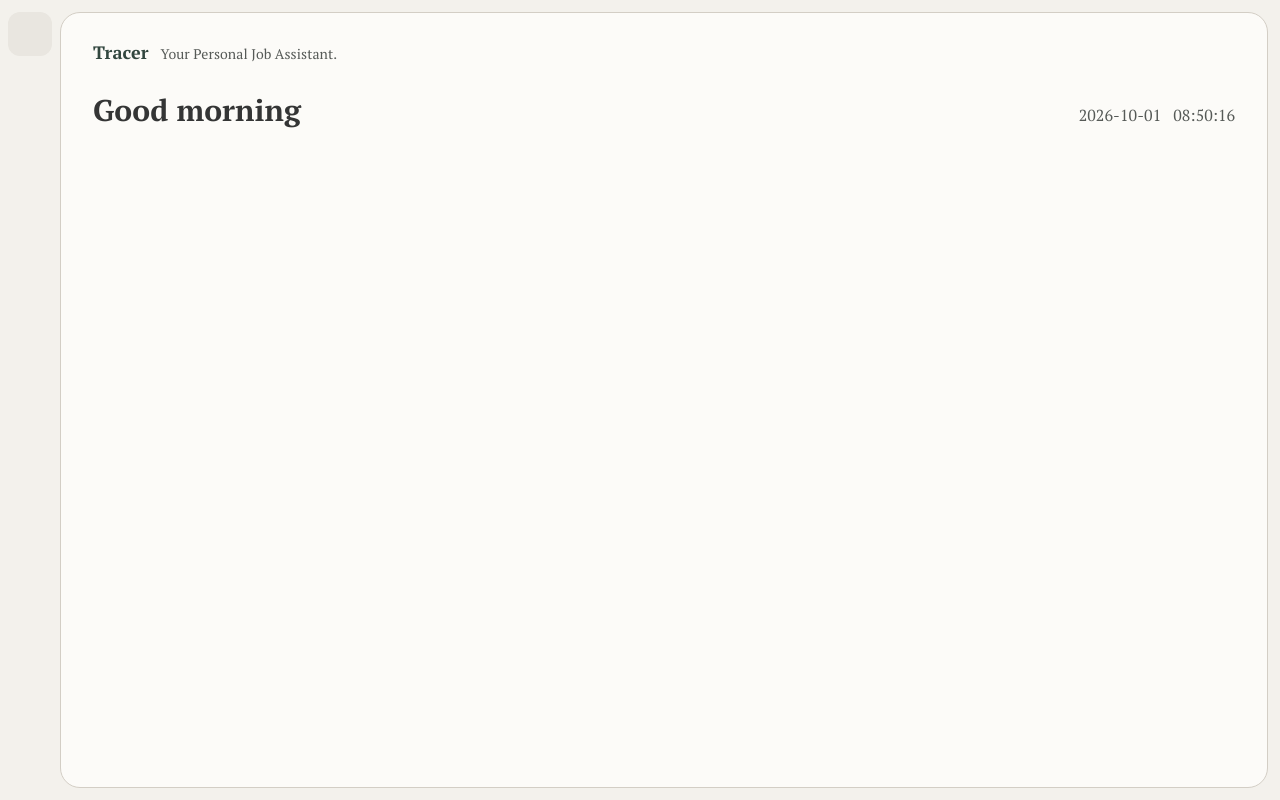
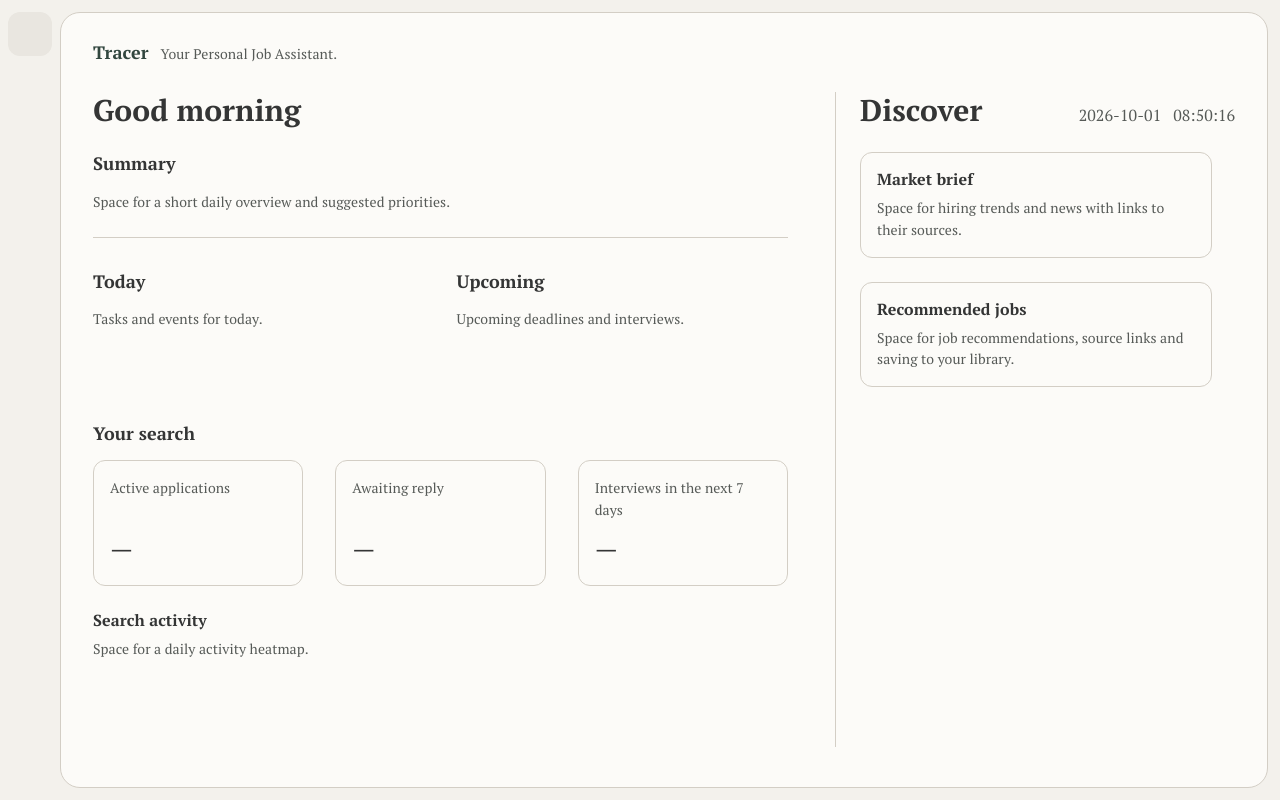
Before and after one commit to dylanxc-cnde/Tracer, a React (Vite) app in the folder frontend/: page / in a window 1280 px wide. Both pictures are taken after a click on the button 30 px from the left and 34 px from the top of the page. Built offline with nearby package versions, Linux system fonts and the light colour scheme; some icons are missing.

Commit message:
feat: home page placeholder and draft

```diff
--- a/frontend/src/App.css
+++ b/frontend/src/App.css
@@ -188,8 +188,19 @@ button:disabled {
     0 4px 8px rgba(158, 51, 51, 0.12);
 }
 
+.home-page {
+  /* Keep the trial title scale local to Home, without changing other pages. */
+  --font-size-page-section-title: 1.125rem;
+  display: grid;
+  flex: 1;
+  grid-template-columns: minmax(0, 2fr) minmax(25rem, 1fr);
+  min-height: 0;
+  gap: 24px;
+}
+
 .home-page__header {
   display: flex;
+  flex-shrink: 0;
   flex-wrap: wrap;
   align-items: baseline;
   gap: 8px 24px;
@@ -273,6 +284,134 @@ button:disabled {
     opacity: 0;
     transform: translateY(-100%);
   }
+}
+
+.home-page__prototype-note {
+  margin: 0 0 24px;
+  color: var(--color-text-secondary);
+  font-size: var(--font-size-caption);
+}
+
+.home-page__overview {
+  display: grid;
+  align-content: start;
+  gap: 32px;
+}
+
+.home-page__summary-divider {
+  width: 100%;
+  margin: 24px 0 0;
+  border: 0;
+  border-top: 1px solid var(--color-border-subtle);
+}
+
+.home-page__personal,
+.home-page__discover {
+  display: flex;
+  flex-direction: column;
+  min-width: 0;
+  min-height: 0;
+}
+
+.home-page__discover {
+  padding-left: 24px;
+  border-left: 1px solid var(--color-border-subtle);
+}
+
+.home-page__discover-content,
+.home-page__search-details {
+  display: grid;
+  align-content: start;
+  gap: 24px;
+}
+
+.home-page__scroll-region:focus-visible {
+  outline: 2px solid var(--color-action-primary);
+  outline-offset: -2px;
+}
+
+.home-page__discover-section {
+  padding: 16px;
+  border: 1px solid var(--color-border-subtle);
+  border-radius: 12px;
+}
+
+.home-page__columns {
+  display: grid;
+  grid-template-columns: repeat(2, minmax(0, 1fr));
+  gap: 24px 32px;
+}
+
+.home-page__schedule,
+.home-page__activity {
+  min-height: 120px;
+}
+
+.home-page__placeholder {
+  margin: 0;
+  color: var(--color-text-secondary);
+  font-size: var(--font-size-caption);
+}
+
+.home-page__metrics {
+  display: grid;
+  grid-template-columns: repeat(3, minmax(0, 1fr));
+  gap: 24px 32px;
+  margin: 0 0 24px;
+}
+
+.home-page__metrics > div {
+  display: grid;
+  grid-template-rows: 1fr auto;
+  min-width: 0;
+  padding: 16px;
+  border: 1px solid var(--color-border-subtle);
+  border-radius: 12px;
+}
+
+.home-page__metrics dt {
+  color: var(--color-text-secondary);
+  font-size: var(--font-size-caption);
+}
+
+.home-page__metrics dd {
+  margin: 8px 0 0;
+  font-size: var(--font-size-card-title);
+}
+
+.home-page__detail-title {
+  margin: 0 0 8px;
+  font-size: var(--font-size-ui);
+}
+
+.home-page__usage {
+  padding-top: 16px;
+  border-top: 1px solid var(--color-border-subtle);
+  color: var(--color-text-secondary);
+  font-size: var(--font-size-caption);
+}
+
+.home-page__usage-title {
+  margin: 0 0 12px;
+  color: var(--color-text-secondary);
+  font-size: var(--font-size-page-section-title);
+}
+
+.home-page__usage-metrics {
+  display: flex;
+  flex-wrap: wrap;
+  gap: 12px 32px;
+  margin: 0;
+}
+
+.home-page__usage-metrics > div {
+  display: flex;
+  align-items: baseline;
+  gap: 8px;
+}
+
+.home-page__usage-metrics dd {
+  margin: 0;
 }
 
 .posting-import-page__input {
@@ -406,6 +545,43 @@ button:disabled {
   background-color: var(--color-danger-soft);
 }
 
+@media (min-width: 961px) {
+  /* Only Home uses a bounded height; other pages keep their document scrolling. */
+  .app-shell__content--home {
+    display: flex;
+    flex-direction: column;
+    height: calc(100svh - 24px);
+    min-height: 0;
+  }
+
+  .app-shell__content--home > .app-shell__header {
+    flex-shrink: 0;
+  }
+
+  .home-page__scroll-region {
+    /* Let each pane overflow inside its column instead of stretching the shell. */
+    flex: 1;
+    min-height: 0;
+    padding-right: 8px;
+    overflow-y: auto;
+    overscroll-behavior-y: contain;
+    scrollbar-gutter: stable;
+  }
+}
+
+@media (max-width: 960px) {
+  .home-page {
+    grid-template-columns: minmax(0, 1fr);
+  }
+
+  .home-page__discover {
+    padding-top: 24px;
+    padding-left: 0;
+    border-top: 1px solid var(--color-border-subtle);
+    border-left: 0;
+  }
+}
+
 @media (max-width: 720px) {
   .app-shell {
     padding: 76px 8px 8px;
@@ -450,6 +626,15 @@ button:disabled {
     inset: -8px 0 100%;
   }
 
+  .home-page__columns,
+  .home-page__metrics {
+    grid-template-columns: minmax(0, 1fr);
+  }
+
+  .home-page__schedule {
+    min-height: auto;
+  }
+
   .posting-import-page__input {
     min-height: 240px;
     padding: 16px;
--- a/frontend/src/App.tsx
+++ b/frontend/src/App.tsx
@@ -78,7 +78,7 @@ function App() {
         </button>
       </nav>
 
-      <main className="app-shell__content">
+      <main className={currentPage === 'home' ? 'app-shell__content app-shell__content--home' : 'app-shell__content'}>
         <header className="app-shell__header">
           <h1 className="app-shell__brand">Tracer</h1>
           <p className="app-shell__tagline">Your Personal Job Assistant.</p>
--- a/frontend/src/pages/HomePage.tsx
+++ b/frontend/src/pages/HomePage.tsx
@@ -53,8 +53,96 @@ export function HomePage() {
 
   return (
     <section className="home-page">
+      <section className="home-page__personal" aria-labelledby="home-greeting-title">
         <header className="home-page__header">
-        <h2 className="page-title">{getHomeGreeting(currentTime.getHours())}</h2>
+          <h2 className="page-title" id="home-greeting-title">
+            {getHomeGreeting(currentTime.getHours())}
+          </h2>
+        </header>
+
+        <div
+          className="home-page__overview home-page__scroll-region"
+          role="region"
+          aria-label="Personal overview"
+          tabIndex={0}
+        >
+          <section aria-labelledby="home-summary-title">
+            <h3 className="page-section-title" id="home-summary-title">Summary</h3>
+            <p className="home-page__placeholder">
+              Space for a short daily overview and suggested priorities.
+            </p>
+            <hr className="home-page__summary-divider" />
+          </section>
+
+          <div className="home-page__columns">
+            <section className="home-page__schedule" aria-labelledby="home-today-title">
+              <h3 className="page-section-title" id="home-today-title">Today</h3>
+              <p className="home-page__placeholder">Tasks and events for today.</p>
+            </section>
+            <section className="home-page__schedule" aria-labelledby="home-upcoming-title">
+              <h3 className="page-section-title" id="home-upcoming-title">Upcoming</h3>
+              <p className="home-page__placeholder">Upcoming deadlines and interviews.</p>
+            </section>
+          </div>
+
+          <section aria-labelledby="home-search-title">
+            <h3 className="page-section-title" id="home-search-title">Your search</h3>
+            <dl className="home-page__metrics">
+              <div>
+                <dt>Active applications</dt>
+                <dd>—</dd>
+              </div>
+              <div>
+                <dt>Awaiting reply</dt>
+                <dd>—</dd>
+              </div>
+              <div>
+                <dt>Interviews in the next 7 days</dt>
+                <dd>—</dd>
+              </div>
+            </dl>
+
+            <div className="home-page__search-details">
+              <div className="home-page__activity">
+                <h4 className="home-page__detail-title">Search activity</h4>
+                <p className="home-page__placeholder">Space for a daily activity heatmap.</p>
+              </div>
+              <div className="home-page__columns">
+                <div>
+                  <h4 className="home-page__detail-title">Recent jobs</h4>
+                  <p className="home-page__placeholder">Recently saved jobs.</p>
+                </div>
+                <div>
+                  <h4 className="home-page__detail-title">Recent activity</h4>
+                  <p className="home-page__placeholder">Recent job-search actions and updates.</p>
+                </div>
+              </div>
+            </div>
+          </section>
+
+          <section className="home-page__usage" aria-labelledby="home-usage-title">
+            <h3 className="home-page__usage-title" id="home-usage-title">AI usage</h3>
+            <dl className="home-page__usage-metrics">
+              <div>
+                <dt>Estimated cost this month</dt>
+                <dd>—</dd>
+              </div>
+              <div>
+                <dt>Monthly budget</dt>
+                <dd>—</dd>
+              </div>
+              <div>
+                <dt>Tokens this month</dt>
+                <dd>—</dd>
+              </div>
+            </dl>
+          </section>
+        </div>
+      </section>
+
+      <section className="home-page__discover" aria-labelledby="home-discover-title">
+        <header className="home-page__header">
+          <h2 className="page-title" id="home-discover-title">Discover</h2>
           <time className="home-page__date-time" dateTime={currentTime.toISOString()}>
             <span>{date}</span>{' '}
             {/* Read the current time once, without the outgoing animation digits. */}
@@ -85,6 +173,27 @@ export function HomePage() {
             </span>
           </time>
         </header>
+
+        <div
+          className="home-page__discover-content home-page__scroll-region"
+          role="region"
+          aria-label="Discover updates"
+          tabIndex={0}
+        >
+          <section className="home-page__discover-section" aria-labelledby="home-market-title">
+            <h3 className="home-page__detail-title" id="home-market-title">Market brief</h3>
+            <p className="home-page__placeholder">
+              Space for hiring trends and news with links to their sources.
+            </p>
+          </section>
+          <section className="home-page__discover-section" aria-labelledby="home-recommendations-title">
+            <h3 className="home-page__detail-title" id="home-recommendations-title">Recommended jobs</h3>
+            <p className="home-page__placeholder">
+              Space for job recommendations, source links and saving to your library.
+            </p>
+          </section>
+        </div>
+      </section>
     </section>
   )
 }
```
Lines whose indentation alone changed are shown as unchanged.
